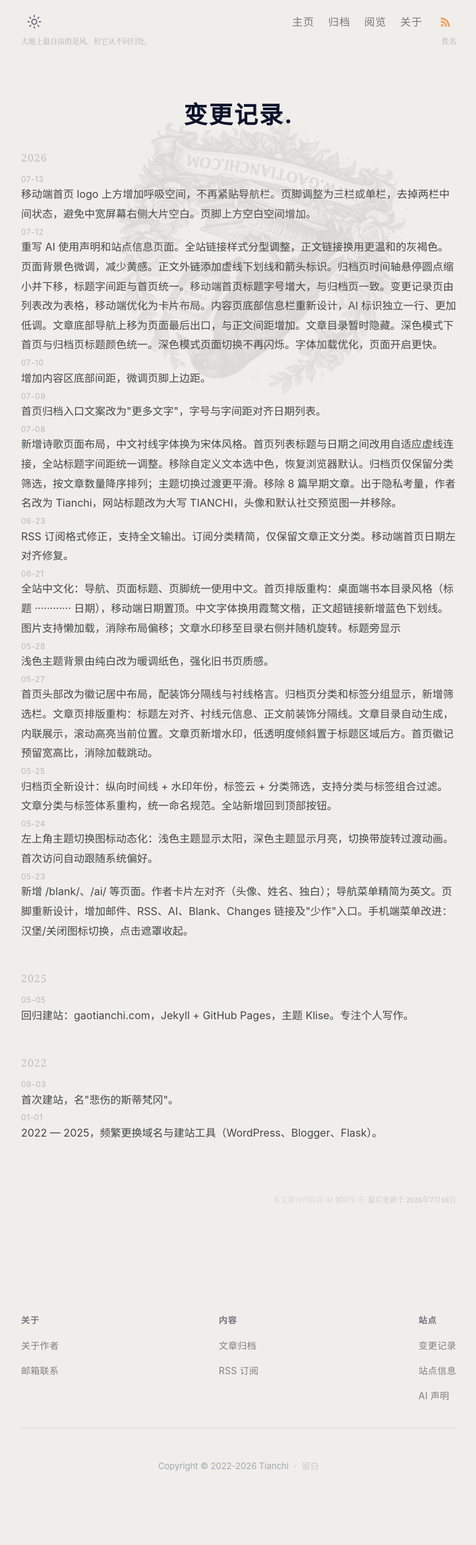
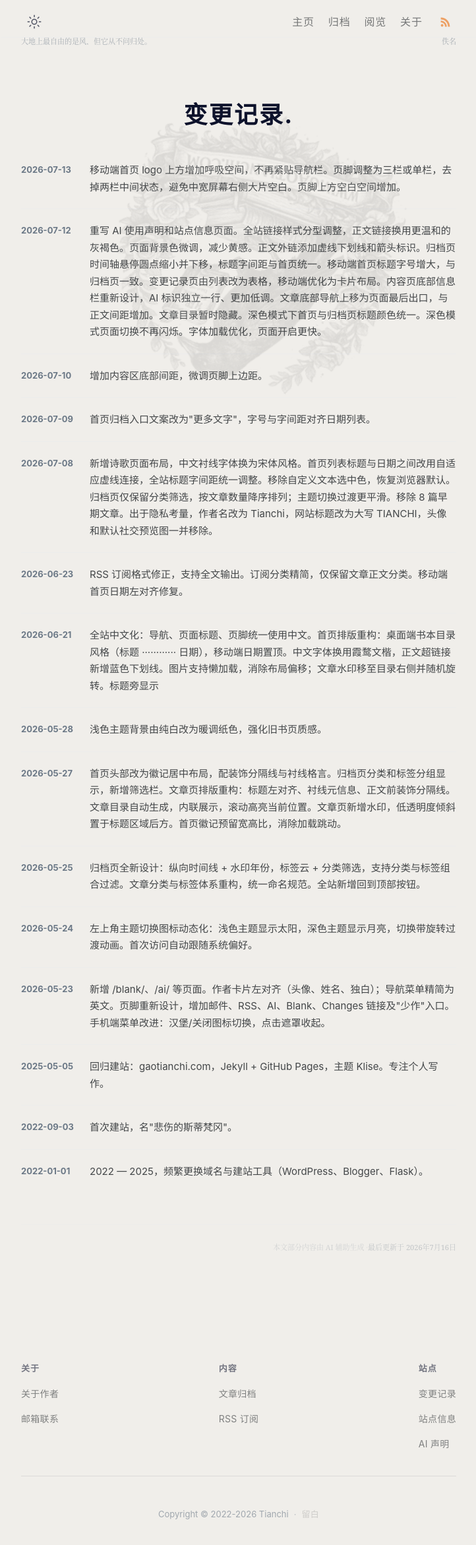
Before and after one commit to gaotianchi/gaotianchi.github.io, a Jekyll site: the page built from _pages/changelog.html, in a window 1280 px wide. Shown: the whole page at 66% size, without its empty margins (278-1000 px from the left). Built offline with Jekyll 4.4.1, drawn with Linux system fonts in a browser that asks for light colours; before the commit the page ends 2269 px from its top, so only the background shows below that.

Commit message:
refactor: 变更记录取消年分组，恢复表格风格
- 移除年份分组，改为简单时间倒序列表
- 样式恢复左右两栏表格布局（日期 + 描述）
- 更新深色模式选择器

Co-Authored-By: Claude Fable 5 <noreply@anthropic.com>

```diff
--- a/_pages/changelog.html
+++ b/_pages/changelog.html
@@ -8,20 +8,12 @@ lastmod: 2026-07-16T00:00:00+08:00
 ai_generated: true
 ---
 
+<div class="changelog-list">
 {% assign items = site.data.changelog | sort: "date" | reverse %}
-{% assign current_year = "" %}
-
 {% for item in items %}
-  {% assign item_year = item.date | date: "%Y" %}
-  {% if item_year != current_year %}
-    {% unless forloop.first %}</div>{% endunless %}
-    <h2 class="changelog-year">{{ item_year }}</h2>
-    <div class="changelog-year-group">
-    {% assign current_year = item_year %}
-  {% endif %}
   <div class="changelog-item">
-    <div class="changelog-item-date">{{ item.date | date: "%m-%d" }}</div>
+    <div class="changelog-item-date">{{ item.date | date: "%Y-%m-%d" }}</div>
     <div class="changelog-item-desc">{{ item.desc }}</div>
   </div>
-  {% if forloop.last %}</div>{% endif %}
 {% endfor %}
+</div>
--- a/_sass/components/_changelog.scss
+++ b/_sass/components/_changelog.scss
@@ -1,32 +1,50 @@
 // Changelog page — 站点变更记录
-.changelog-year {
-  font-family: $serif-family;
-  font-size: 1rem;
-  color: $gray;
-  opacity: 0.4;
-  margin: 2.5rem 0 0.5rem;
-  font-weight: $normal-weight;
-  letter-spacing: 0.06em;
+.changelog-list {
+  width: 100%;
+}
 
-  &:first-of-type {
-    margin-top: 0.25rem;
+.changelog-item {
+  display: grid;
+  grid-template-columns: 5.5rem 1fr;
+  gap: 0 1rem;
+  align-items: baseline;
+  padding: 1.25rem 0;
+  border-bottom: 1px solid $light;
+
+  &:last-child {
+    border-bottom: none;
   }
 }
 
-.changelog-item {
-  padding: 0.2rem 0;
-}
-
 .changelog-item-date {
-  font-size: 0.75rem;
+  font-size: 0.8125rem;
+  font-weight: 700;
   color: $gray;
-  opacity: 0.45;
+  white-space: nowrap;
   line-height: 1;
-  margin-bottom: 0.15rem;
-  letter-spacing: 0.04em;
+  transform: translateY(-1px);
 }
 
 .changelog-item-desc {
-  font-size: $base-font-size;
-  line-height: $base-line-height;
+  font-size: 0.9375rem;
+  line-height: 1.7;
 }
+
+@include media-query($on-mobile) {
+  .changelog-item {
+    grid-template-columns: 1fr;
+    gap: 0.35rem 0;
+    padding: 1.25rem 0;
+  }
+
+  .changelog-item-date {
+    font-size: 0.75rem;
+    color: $gray;
+    opacity: 0.7;
+  }
+
+  .changelog-item-desc {
+    font-size: 0.9375rem;
+    line-height: 1.75;
+  }
+}
--- a/_sass/klise/_dark.scss
+++ b/_sass/klise/_dark.scss
@@ -69,8 +69,8 @@ body[data-theme="dark"] {
   }
 
   // Changelog page
-  .changelog-year {
-    color: $dark-gray;
+  .changelog-item {
+    border-bottom-color: $dark-light;
   }
 
   .changelog-item-date {
```
